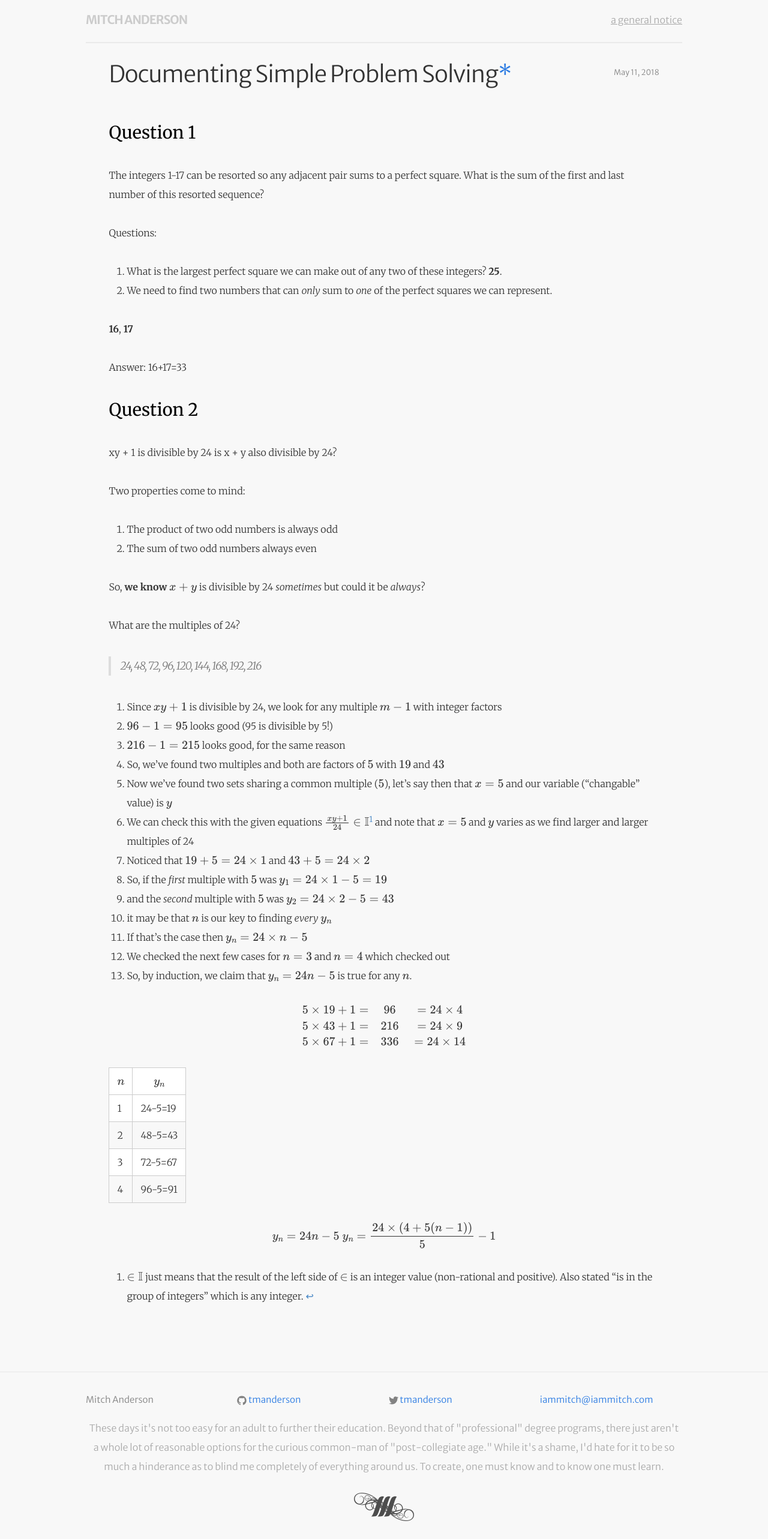
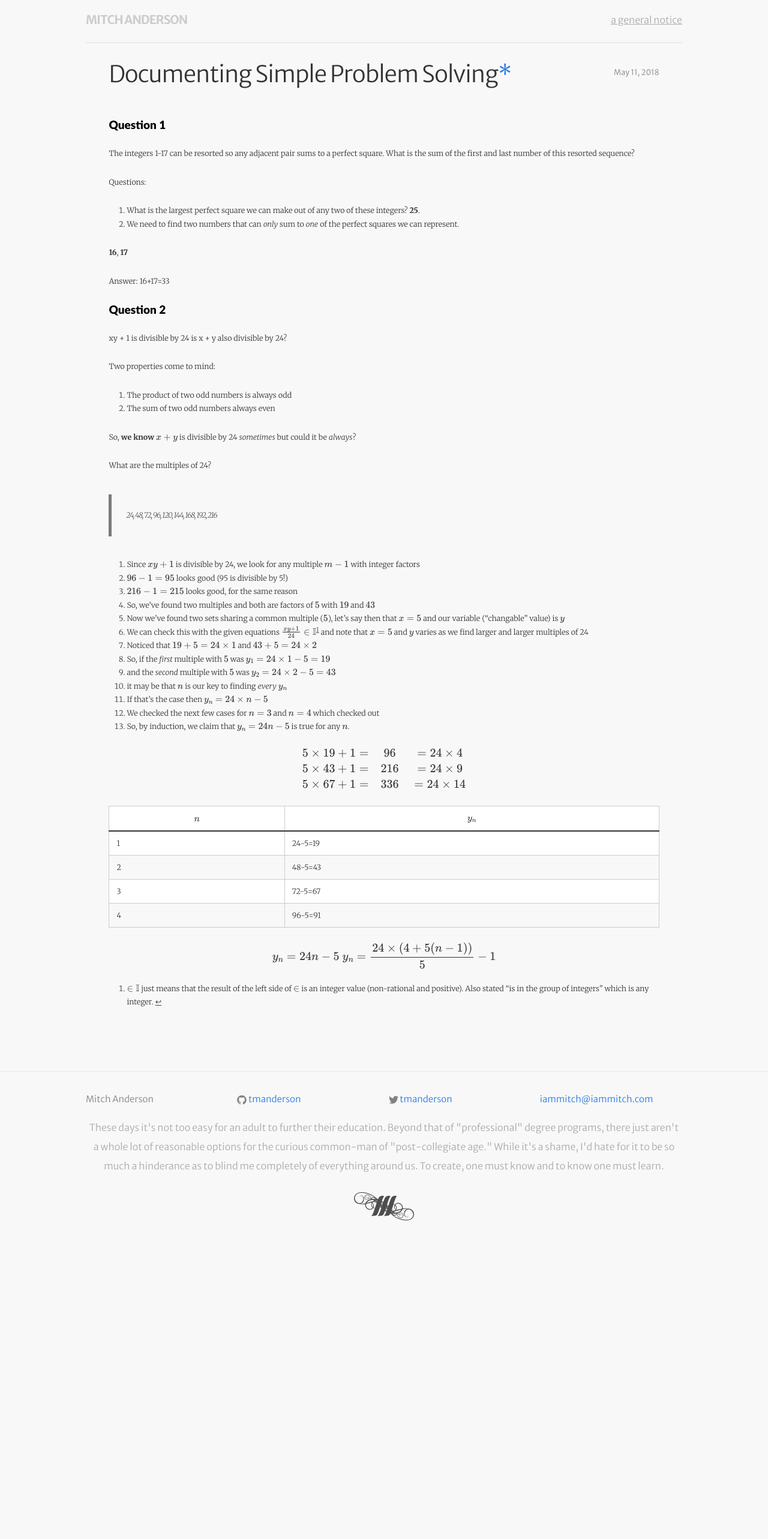
Before and after one commit to tmanderson/tmanderson.github.io, a Jekyll site: the page built from _posts/2018-05-11-documenting-simple-problem-solving.markdown, in a window 1280 px wide. Shown: the whole page at 60% size. Built offline with Jekyll 4.4.1, drawn with Linux system fonts in a browser that asks for light colours; some web fonts are replaced; our own code applies the rules of GitHub Pages for plain Markdown files; formulas are drawn with MathJax 3; after the commit the page ends 2064 px from its top, so only the background shows below that.

Commit message:
Update _posts.scss

```diff
--- a/_sass/_posts.scss
+++ b/_sass/_posts.scss
@@ -1,3 +1,72 @@
+@include-when-export url(https://fonts.googleapis.com/css?family=Merriweather:900,900italic,300,300italic&subset=latin-ext);
+@include-when-export url(https://fonts.googleapis.com/css?family=Lato:900,300&subset=latin-ext);
+
+:root {
+  --control-text-color: #777;
+}
+
+/**
+ * forked from pixyll.com
+ * MIT license
+ */
+
+@charset "UTF-8";
+@font-face {
+  font-family: 'Merriweather';
+  font-style: normal;
+  font-weight: 300;
+  src: local('Merriweather Light'), local('Merriweather-Light'), url(./pixyll/Merriweather-Light.ttf);
+}
+@font-face {
+  font-family: 'Merriweather';
+  font-style: normal;
+  font-weight: 900;
+  src: local('Merriweather Heavy'), local('Merriweather-Heavy'), url(./pixyll/Merriweather-Bold.ttf);
+}
+@font-face {
+  font-family: 'Merriweather';
+  font-style: italic;
+  font-weight: 300;
+  src: local('Merriweather Light Italic'), local('Merriweather-LightItalic'), url(./pixyll/Merriweather-LightItalic.ttf);
+}
+@font-face {
+  font-family: 'Merriweather';
+  font-style: italic;
+  font-weight: 900;
+  src: local('Merriweather Heavy Italic'), local('Merriweather-HeavyItalic'), url(./pixyll/Merriweather-BoldItalic.ttf);
+}
+
+@font-face {
+  font-family: 'Lato';
+  font-style: normal;
+  font-weight: 300;
+  src: local('Lato Light'), local('Lato-Light'), url(./pixyll/Lato-Light.ttf);
+}
+@font-face {
+  font-family: 'Lato';
+  font-style: normal;
+  font-weight: 900;
+  src: local('Lato Black'), local('Lato-Blcak'), url(./pixyll/Lato-Black.ttf);
+}
+@font-face {
+  font-family: 'Lato';
+  font-style: normal;
+  font-weight: bold;
+  src: local('Lato Black'), local('Lato-Blcak'), url(./pixyll/Lato-Black.ttf);
+}
+@font-face {
+  font-family: 'Lato';
+  font-style: italic;
+  font-weight: 900;
+  src: local('Lato BlackItalic'), local('Lato-BlackItalic'), url(./pixyll/Lato-BlackItalic.ttf);
+}
+@font-face {
+  font-family: 'Lato';
+  font-style: italic;
+  font-weight: bold;
+  src: local('Lato BlackItalic'), local('Lato-BlackItalic'), url(./pixyll/Lato-BlackItalic.ttf);
+}
+
 .post-content {
   font-family: "Merriweather", serif;
   padding: 0.8em 0 3em;
@@ -298,4 +367,241 @@
     right: 20px;
     bottom: 20px;
   }
+
+
+
+  h1,
+  .h1,
+  .f1 {
+    font-size: 2rem;
+    line-height: 2.5rem;
+  }
+  h2,
+  .h2,
+  .f2 {
+    font-size: 1.5rem;
+    line-height: 2rem;
+  }
+  h3,
+  .h3,
+  .f3 {
+    font-size: 1.25rem;
+    line-height: 1.5rem;
+  }
+  p,
+  .p,
+  .f4,
+  h4,
+  h5,
+  h6,
+  dl,
+  ol,
+  ul,
+  pre[cid],
+  div[cid],
+  #typora-source {
+    font-size: 1.125rem;
+    line-height: 1.5rem;
+  }
+
+  h4 {
+    font-size: 1.13rem;
+  }
+
+  body {
+    font-family: "Merriweather", "PT Serif", Georgia, "Times New Roman", "STSong", Serif;
+    line-height: 1.5rem;
+    font-weight: 400;
+  }
+
+  #write {
+    max-width: 914px;
+    color: #333;
+  }
+
+  img {
+    width: auto;
+    max-width: 100%;
+  }
+  body {
+    font-size: 1.5rem;
+    box-sizing: border-box;
+    -moz-box-sizing: border-box;
+    -webkit-box-sizing: border-box;
+  }
+
+  .md-table-edit {
+    background: #ededed;
+      padding-top: 4px;
+  }
+
+  table {
+    width: 100%;
+    font-size: 1.125rem;
+  }
+  table > thead > tr > th,
+  table > thead > tr > td,
+  table > tbody > tr > th,
+  table > tbody > tr > td,
+  table > tfoot > tr > th,
+  table > tfoot > tr > td {
+    padding: 12px;
+    line-height: 1.2;
+    vertical-align: top;
+    border-top: 1px solid #333;
+  }
+  table > thead > tr > th {
+    vertical-align: bottom;
+    border-bottom: 2px solid #333;
+  }
+  table > caption + thead > tr:first-child > th,
+  table > caption + thead > tr:first-child > td,
+  table > colgroup + thead > tr:first-child > th,
+  table > colgroup + thead > tr:first-child > td,
+  table > thead:first-child > tr:first-child > th,
+  table > thead:first-child > tr:first-child > td {
+    border-top: 0;
+  }
+  table > tbody + tbody {
+    border-top: 2px solid #333;
+  }
+  p {
+    font-weight: 300;
+    line-height: 1.5;
+  }
+  abbr {
+    border-bottom: 1px black dotted;
+    cursor: help;
+  }
+  pre,
+  code {
+    font-family: Menlo, Monaco, "Courier New", monospace;
+  }
+
+  pre, code,
+  .md-fences  {
+    color: #7a7a7a;
+    padding: 1.125em;
+    margin-bottom: 0.88em;
+    font-size: 1rem;
+    border: 1px solid #7a7a7a;
+  }
+
+  blockquote {
+    padding: 1.33em;
+    font-style: italic;
+    border-left: 5px solid #7a7a7a;
+    color: #555;
+  }
+
+  blockquote em {
+    color: #000;
+  }
+
+  blockquote footer {
+    font-size: .85rem;
+    font-style: normal;
+    background-color: #fff;
+    color: #7a7a7a;
+    border-color: transparent;
+  }
+
+  h1,
+  .h1,
+  h2,
+  .h2,
+  h3,
+  .h3,
+  h4,
+  .h4,
+  h5,
+  .h5,
+  h6,
+  .h6 {
+    font-family: "Lato", 'Helvetica Neue', Helvetica, sans-serif;
+    font-weight: 900;
+    line-height: 1.2;
+    margin: 1em 0 0.5em;
+  }
+
+  @media screen and (min-width: 48em) {
+    .h1,
+    h1 {
+      font-size: 3.250rem;
+    }
+    .h2,
+    h2 {
+      font-size: 2.298rem;
+    }
+    .h3,
+    h3 {
+      font-size: 1.625rem;
+    }
+    .h4,
+    h4 {
+      font-size: 1.3rem;
+    }
+    #write>h4.md-focus:before,
+    #write>h5.md-focus:before,
+    #write>h6.md-focus:before{
+      top: 1px;
+    }
+    .p,
+    p,
+    li {
+      font-size: 1.25rem;
+      line-height: 1.8;
+    }
+    table {
+      font-size: 1.25rem;
+    }
+  }
+  @media (max-width: 48em) {
+    blockquote {
+      margin-left: 1rem;
+      margin-right: 0;
+      padding: 0.5em;
+    }
+    .h1,
+    h1 {
+      font-size: 2.827rem;
+    }
+    .h2,
+    h2 {
+      font-size: 1.999rem;
+    }
+    .h3,
+    h3 {
+      font-size: 1.413rem;
+    }
+    .h4,
+    h4 {
+      font-size: 1.3rem;
+    }
+  }
+  @media screen and (min-width: 64em) {
+    .h1,
+    h1 {
+      font-size: 4.498rem;
+    }
+    .h2,
+    h2 {
+      font-size: 2.29rem;
+    }
+    .h3,
+    h3 {
+      font-size: 1.9rem;
+    }
+    .h4,
+    h4 {
+      font-size: 1.591rem;
+    }
+    #write>h4.md-focus:before{
+      top:4px;
+    }
+  }
+  a {
+    color: #463F5C;
+    text-decoration: underline;
+  }
 }
```
